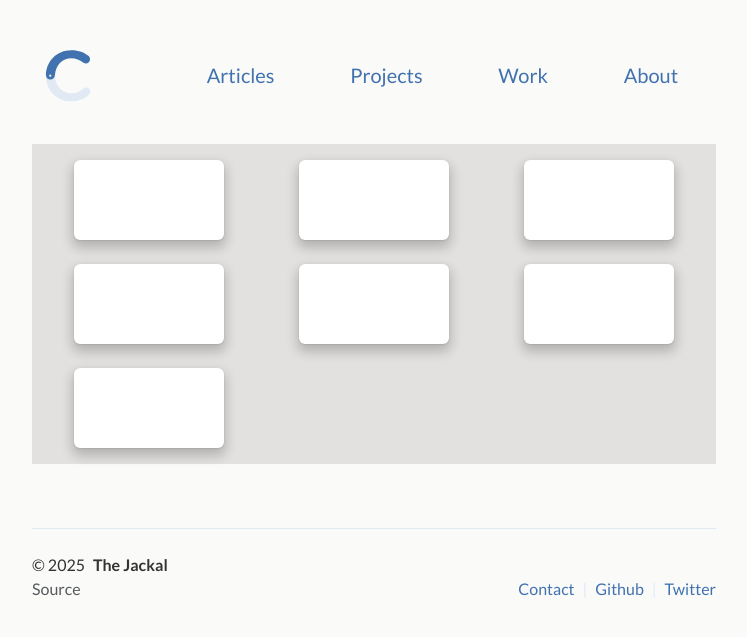
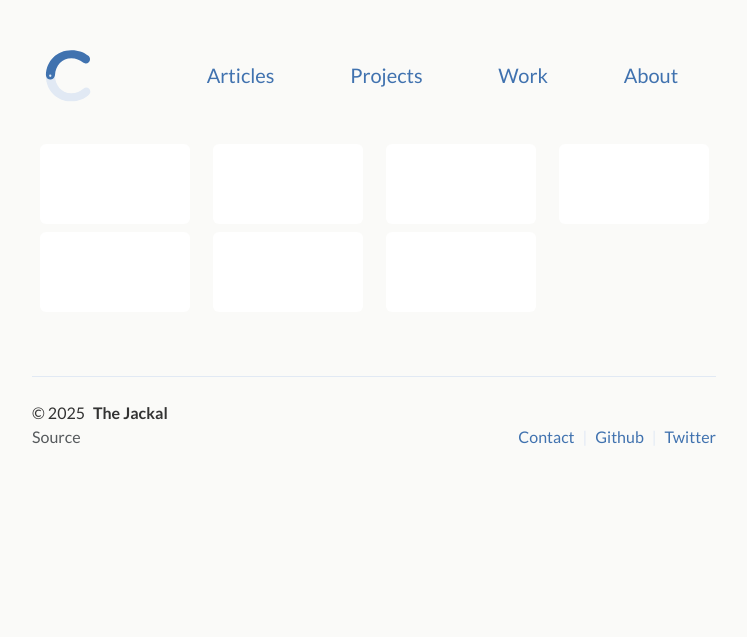
Before and after one commit to blogmega/blog1, a Jekyll site: the page built from index.html, in a window 1280 px wide. Shown: the top 637 px of the page, without its empty margins (266-1013 px from the left). Built offline with Jekyll 4.4.1, drawn with Linux system fonts in a browser that asks for light colours.

Commit message:
Update postcard.html

```diff
--- a/_includes/postcard.html
+++ b/_includes/postcard.html
@@ -1,3 +1,3 @@
  <div class="card"><div class="lazy" data-bg="lazy.jpg" data-bg-hidpi="lazy@2x.jpg"></div></div> <div class="card"><div class="lazy" data-bg="lazy.jpg" data-bg-hidpi="lazy@2x.jpg"></div></div> <div class="card"><div class="lazy" data-bg="lazy.jpg" data-bg-hidpi="lazy@2x.jpg"></div></div> <div class="card"><div class="lazy" data-bg="lazy.jpg" data-bg-hidpi="lazy@2x.jpg"></div></div> <div class="card"><div class="lazy" data-bg="lazy.jpg" data-bg-hidpi="lazy@2x.jpg"></div></div> <div class="card"><div class="lazy" data-bg="lazy.jpg" data-bg-hidpi="lazy@2x.jpg"></div></div> <div class="card"><div class="lazy" data-bg="lazy.jpg" data-bg-hidpi="lazy@2x.jpg"></div></div>
-<style>.box-card { padding: 1rem; display: grid; gap: 1.5rem; grid-template-columns: repeat(auto-fit, minmax(150px, 1fr)); background: #e2e1e0; font-family: system-ui, sans-serif; box-sizing: border-box; justify-items: center;}.card { width: 150px; height: 80px; background: #fff; border-radius: 6px; text-align: center; display: flex; align-items: center; justify-content: center; box-shadow: 0 0 1px #0000001a, 0 1px 2px #00000014, 0 6px 12px 2px #0003; transition: transform 0.2s ease, box-shadow 0.2s ease;}.card:hover { transform: translateY(-4px); box-shadow: 0 4px 8px #00000026, 0 6px 20px #00000030;}.lazy { width: 150px; height: 80px; background-size: cover; background-position: center; border-radius: 6px;}
+<style>.box-card { padding: 0; display: grid; gap: 0.5rem; grid-template-columns: repeat(auto-fit, minmax(150px, 1fr));font-family: system-ui, sans-serif; box-sizing: border-box; justify-items: center;}.card { width: 150px; height: 80px; background: #fff; border-radius: 6px; text-align: center; display: flex; align-items: center; justify-content: center;}.card:hover { transform: translateY(-4px); box-shadow: 0 4px 8px #00000026, 0 6px 20px #00000030;}.lazy { width: 150px; height: 80px; background-size: cover; background-position: center; border-radius: 6px;}
 </style>
```
